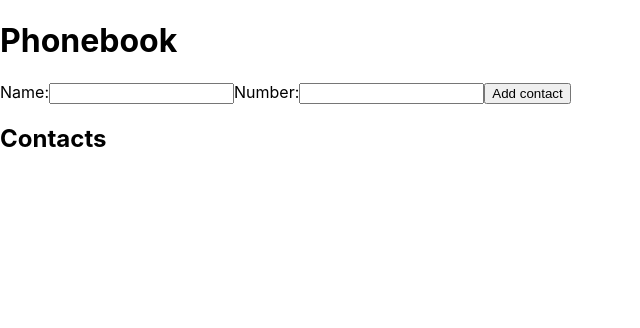
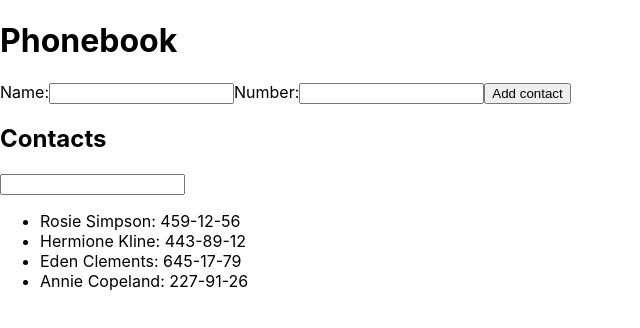
Before and after one commit to vladislav-slobodenjuk/goit-fs78-react-hw-02-phonebook, a React (Create React App) app: page / in a window 1280 px wide. Shown: the top 328 px of the page, without its empty margins (0-640 px from the left). Built offline with nearby package versions, Linux system fonts and the light colour scheme.

Commit message:
add filter

```diff
--- a/src/components/App.jsx
+++ b/src/components/App.jsx
@@ -3,9 +3,15 @@
 
 export class App extends Component {
   state = {
-    contacts: [],
+    contacts: [
+      { id: 'id-1', name: 'Rosie Simpson', number: '459-12-56' },
+      { id: 'id-2', name: 'Hermione Kline', number: '443-89-12' },
+      { id: 'id-3', name: 'Eden Clements', number: '645-17-79' },
+      { id: 'id-4', name: 'Annie Copeland', number: '227-91-26' },
+    ],
     name: '',
     number: '',
+    filter: '',
   };
 
   handleInputChange = ({ target }) => {
@@ -24,8 +30,16 @@
     // this.setState({ name: '' });
   };
 
+  filterContacts = () => {
+    const { filter, contacts } = this.state;
+    return contacts.filter(({ name }) =>
+      name.toLocaleLowerCase().includes(filter.toLocaleLowerCase())
+    );
+  };
+
   render() {
-    const { contacts, name, number } = this.state;
+    const { contacts, name, number, filter } = this.state;
+    const filteredContacts = this.filterContacts();
 
     return (
       <div>
@@ -65,11 +79,24 @@
         </form>
 
         <h2>Contacts</h2>
+        {/* <Filter value={this.state.filter} onChange={this.handleInputChange} />
+        <ContactList
+          contacts={contacts}
+          onDeleteClick={id => this.setState({ contacts: contacts.filter(contact => contact.id!== id) })}
+        />
+       */}
+        <input
+          type="text"
+          name="filter"
+          value={filter}
+          onChange={this.handleInputChange}
+        />
+
         {/* <Filter .../> */}
         {/* <ComponentList .../> */}
 
         <ul>
-          {contacts.map(({ id, name, number }) => (
+          {filteredContacts.map(({ id, name, number }) => (
             <li key={id}>
               {name}: {number}
             </li>
```
